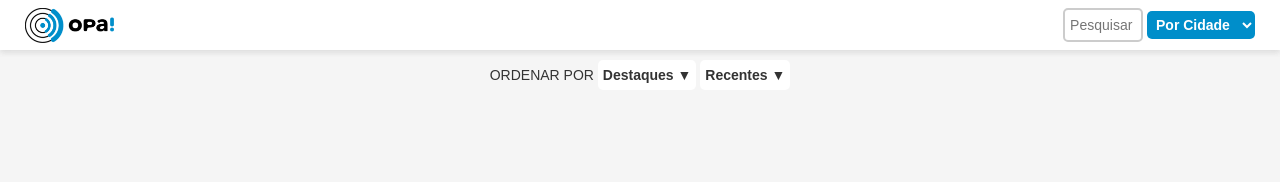
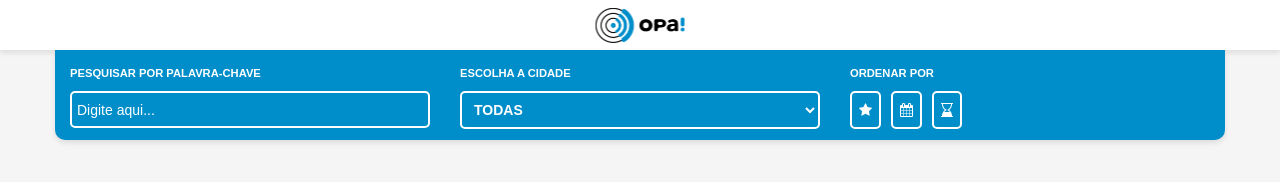
Before and after one commit to mauriciomsouza/opamobi, a website: page public/index.html at #!/home in a window 1280 px wide. Drawn offline with nearby package versions, Linux system fonts and the light colour scheme; some packages are replaced by stand-ins of ours; no server answers.

Commit message:
filters finished, need to finish catch button style and send catch to database

```diff
--- a/public/css/style.css
+++ b/public/css/style.css
@@ -14,81 +14,115 @@ body {
 #logo {
     position: absolute;
     top: 0px;
-    left: 25px;
+    left: 50%;
+    transform: translateX(-50%);
     height: 35px;
     margin-top: 8px;
 }
 
-#filtros {
-    position: absolute;
-    top: 0px;
-    right: 25px;
-    margin-top: 8px;
+
+
+
+/*--------------------meuMenu-----------------------*/
+
+/*--------------------meuFiltro-----------------------*/
+
+.sort-label:after {
+  color: #fff;
+  content: '\f062';
+  font-family: 'FontAwesome', sans-serif;
+}
+.sort-label.reverse:after {
+
+    content: '\f063';
+  color: #fff;
+    font-family: 'FontAwesome', sans-serif;
+}
+
+.filter-label {
+    font-weight: bold;
+    color: #fff;
+    font-size: 0.8em;
 }
 
 #search-field {
     -webkit-appearance: none;  /* Remove estilo padrão do Chrome */
     -moz-appearance: none; /* Remove estilo padrão do FireFox */
     appearance: none; /* Remove estilo padrão do FireFox*/
-    width: 80px;
     padding: 5px;
+    height: 37px;
     border-radius: 5px;
-    border: 2px solid #ccc;
+    border: 2px solid #fff;
     transition: 0.3s ease;
+    width: 100%;
+    color: #fff;
+    background-color: #008ECA;
+}
+
+#search-field::placeholder {
+    color: #fff;
+}
+
+#search-field:focus::placeholder {
+    color: #008ECA;
 }
 
 #search-field:focus {
-    border-color: #008ECA;
-    width: 200px;
+    background-color: #fff;
     transition: 0.3s ease;
+    color:  #008ECA;
 }
 
 textarea:focus, input:focus{
     outline: none;
 }
 
-#filter-field {
-    padding: 5px;
+#city-options {
+    width: 100%;
+    padding: 8px;
     background-color: #008ECA;
-    border: none;
+    border: 2px solid white;
     border-radius: 5px;
     font-weight: bold;
     color: #fff;
 }
 
+.filter-boxes{
+    padding: 15px;
+}
 
-/*--------------------meuMenu-----------------------*/
+#word-filter {
+    height: 90px;
+}
 
-/*--------------------meuFiltro-----------------------*/
+#city-filter {
+    height: 90px;
+}
+
+#sort-options {
+    height: 90px;
+}
 
 
 #order-options {
-    display: block;
-    padding: 10px;
-    text-align: center;
+    display:flex;
 }
 
-.sort-label:after {
-  content: '\25b2';
-}
-.sort-label.reverse:after {
-  content: '\25bc';
+.sort-button {
+    padding: 7px;
+    text-transform: uppercase;
+    color: #fff;
+    font-weight: bold;
+    border: 2px solid white;
+    border-radius: 5px;
+    margin-right: 10px;
 }
 
-.filter-order input[type=radio]{
-    display: none;
-}
-
-.filter-order input[type=radio] + label{
-    background-color: #fff;
-    padding: 5px;
-    margin: 0px;
-    border-radius: 5px;
-}
-
-.filter-order input[type=radio]:checked + label{
-    background-color: #008ECA;
-    color: #fff;
+#filter-container{
+    padding: 0px;
+    border-radius: 0px 0px 10px 10px;
+    background-color:  #008ECA;
+    box-shadow: 0 3px 6px rgba(0,0,0,0.05), 0 3px 6px rgba(0,0,0,0.05);
 }
 
 
@@ -297,6 +331,10 @@ textarea:focus, input:focus{
     content: "\f0f5";
 }
 
+#viagem:before {
+    content: "\f072";
+}
+
 #vestuario:before {
     content: "\f02b";
 }
--- a/public/js/directives/meu-cupom.html
+++ b/public/js/directives/meu-cupom.html
@@ -1,7 +1,7 @@
 <div class="container">
     <div class="row">
-        <div ng-repeat-start="cupom in cupoms | orderBy:propertyName:reverse">
-            <div class="cupom-container clearfix col-md-3 col-sm-4 top-buffer">
+        <div ng-repeat-start="cupom in cupoms | orderBy:propertyName:reverse | filter:search:strict | filter:city:strict">
+            <div class="cupom-container clearfix col-sm-6 col-md-3 top-buffer">
                 <div class="cupom-body">
                     <img class="cupom-thumb img-responsive" src="../img/loader.gif" ng-src="{{cupom.foto}}">
                     <p class="cupom-descricao">{{cupom.descricao}}</p>
@@ -24,7 +24,11 @@
                     <div class="company-data" ng-show="showdata">
                         <div class="cupom-field">
                             <p class="cupom-label">Endereço</p>
-                            <p class="cupom-titulo">Rua Real Grandeza, 183 - Botafogo / RJ</p>
+                            <p class="cupom-titulo">{{cupom.endereco}}</p>
+                        </div>
+                        <div class="cupom-field">
+                            <p class="cupom-label">Cidade</p>
+                            <p class="cupom-titulo">{{cupom.cidade}}</p>
                         </div>
                         <div  class="cupom-field">
                             <p class="cupom-label">Funcionamento</p>
--- a/public/js/directives/meu-menu.html
+++ b/public/js/directives/meu-menu.html
@@ -1,10 +1,4 @@
 <div id="topbar">
     <img id="logo" src="./img/logo.png">
-    <div id="filtros">
-        <input type="text" name="filtro" id="search-field" placeholder="Pesquisar">
-        <select id="filter-field">
-            <option value="regiao">Por Cidade</option>
-            <option value="palavrachave">Por Palavra</option>
-        </select>
-    </div>
+
 </div>
--- a/public/partials/home.html
+++ b/public/partials/home.html
@@ -1,17 +1,35 @@
-<div class="container">
-    <div class="filter-order" id="order-options">
-        <span id="filter-label">ORDENAR POR</span>
+<div id="filter-container" class="container">
+    <div id="word-filter" class="filter-boxes col-md-4">
+        <p class="filter-label">PESQUISAR POR PALAVRA-CHAVE</p>
+        <input type="text" name="filtro" id="search-field" placeholder="Digite aqui..."  ng-model="search.titulo">
+    </div>
+    <div id="city-filter" class="filter-boxes col-md-4">
+        <p class="filter-label">ESCOLHA A CIDADE</p>
+        <select id="city-options" ng-model="city.cidade">
+            <option value="">TODAS</option>
+            <option value="Duque de Caxias">DUQUE DE CAXIAS</option>
+            <option value="Rio de Janeiro">RIO DE JANEIRO</option>
+        </select>
+    </div>
+    <div id="sort-options" class="filter-boxes col-md-4">
+        <p class="filter-label">ORDENAR POR</p>
+        <div class="filter-order" id="order-options">
 
-        <input selected ng-show="propertyName === 'pego'" type="radio" id="destaques"
-         name="order" value="Recentes">
-        <label class="sort-label" ng-click="sortBy('pego')" for="recentes" ng-class="{reverse: reverse}">Destaques </label>
+            <div class="sort-button" ng-click="sortBy('pego')">
+                <i class="fa fa-star" aria-hidden="true" title="Destaques"></i><span class="sort-label" ng-show="propertyName === 'pego'" ng-class="{reverse: reverse}"> &nbspDestaques&nbsp</span>
+            </div>
 
+            <div class="sort-button" ng-click="sortBy('data')">
+                <i class="fa fa-calendar" aria-hidden="true" title="Recentes"></i>
+                <span class="sort-label" ng-show="propertyName === 'data'" ng-class="{reverse: reverse}">&nbspRecentes&nbsp</span>
+            </div>
 
-        <input ng-show="propertyName === 'data'" type="radio" id="recentes"
-         name="order" value="Recentes">
-        <label class="sort-label" ng-click="sortBy('data')" for="recentes" ng-class="{reverse: reverse}">Recentes </label>
-
-
+            <div class="sort-button" ng-click="sortBy('validade')">
+                <i class="fa fa-hourglass-end" aria-hidden="true" title="expirando"></i>
+                <span class="sort-label" ng-show="propertyName === 'validade'" ng-class="{reverse: reverse}">&nbspExpirando&nbsp</span>
+            </div>
+        </div>
     </div>
 </div>
+
 <meu-cupom></meu-cupom>
```
